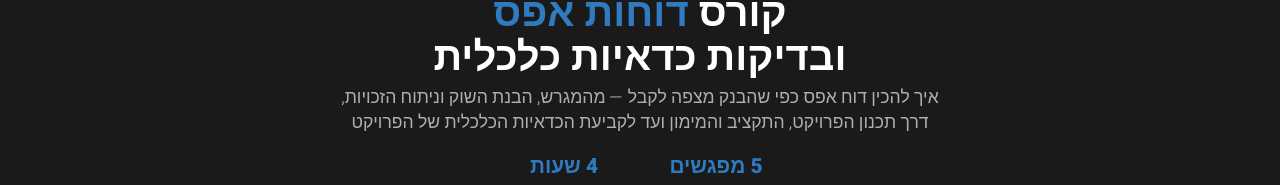
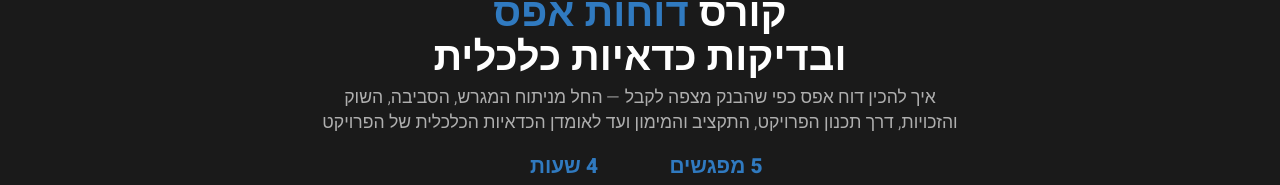
Before and after one commit to pizkinyu/miki-course, a plain HTML site: page index.html in a window 1280 px wide. Shown: the part 237-422 px from the top of the page. Drawn offline with Linux system fonts and the light colour scheme.

Commit message:
Update hero subtitle text

```diff
--- a/index.html
+++ b/index.html
@@ -751,7 +751,7 @@ footer strong { color: #fff; font-weight: 600; }
 <div class="hero">
   <div class="hero-inner">
     <h1>קורס <em>דוחות אפס</em><br>ובדיקות כדאיות כלכלית</h1>
-    <p class="hero-sub">איך להכין דוח אפס כפי שהבנק מצפה לקבל — מהמגרש, הבנת השוק וניתוח הזכויות, דרך תכנון הפרויקט, התקציב והמימון ועד לקביעת הכדאיות הכלכלית של הפרויקט</p>
+    <p class="hero-sub">איך להכין דוח אפס כפי שהבנק מצפה לקבל — החל מניתוח המגרש, הסביבה, השוק והזכויות, דרך תכנון הפרויקט, התקציב והמימון ועד לאומדן הכדאיות הכלכלית של הפרויקט</p>
   </div>
 
   <!-- COURSE DETAILS -->
```
Also changed, not shown: miki-course.html (+1 -1 lines).
